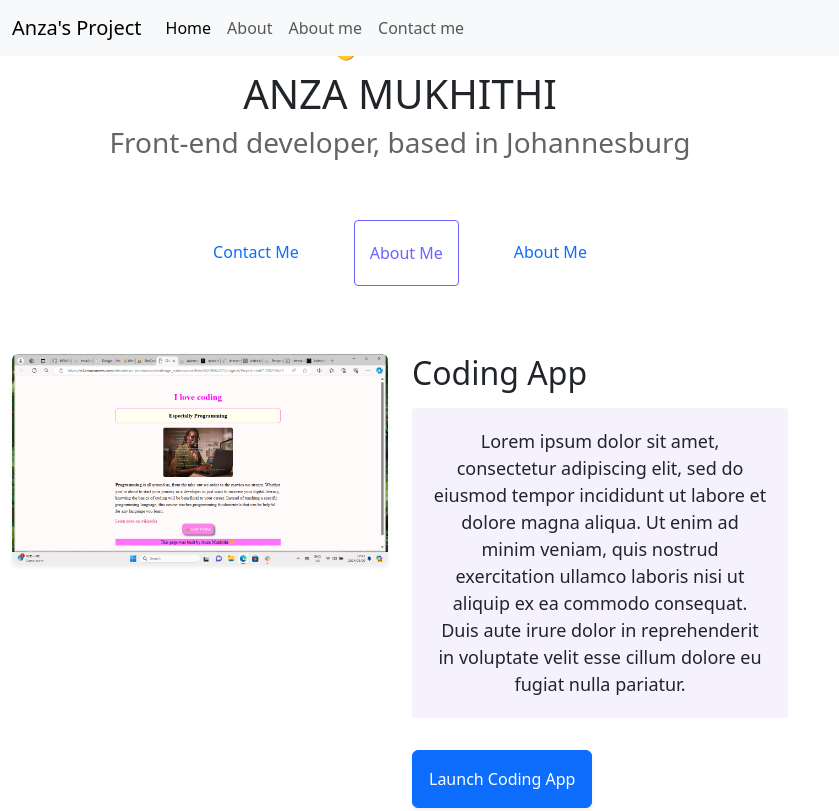
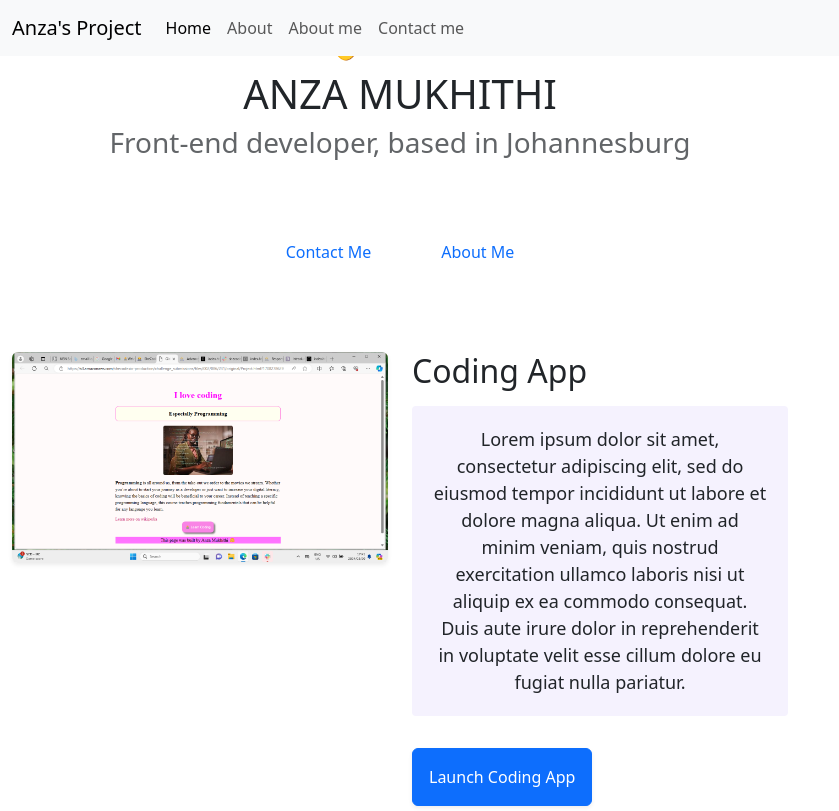
Before and after one commit to Anza15/Advanced-Bootstrap, a website: page index.html in a window 1280 px wide. Shown: the top 811 px of the page, without its empty margins (0-839 px from the left). Drawn offline with nearby package versions, Linux system fonts and the light colour scheme.

Commit message:
Update index.html

```diff
--- a/index.html
+++ b/index.html
@@ -70,7 +70,6 @@
       <a href="/about.html#contact"
        class="primary-link"
        title="Contact Anza Mukhithi">Contact me</a>
-      <a href="about.html" class="about-link">About me</a>
       <a href="/about.html" class="secondary-link" title="About Anza Mukhithi">
         About me </a>
     </div>
```
